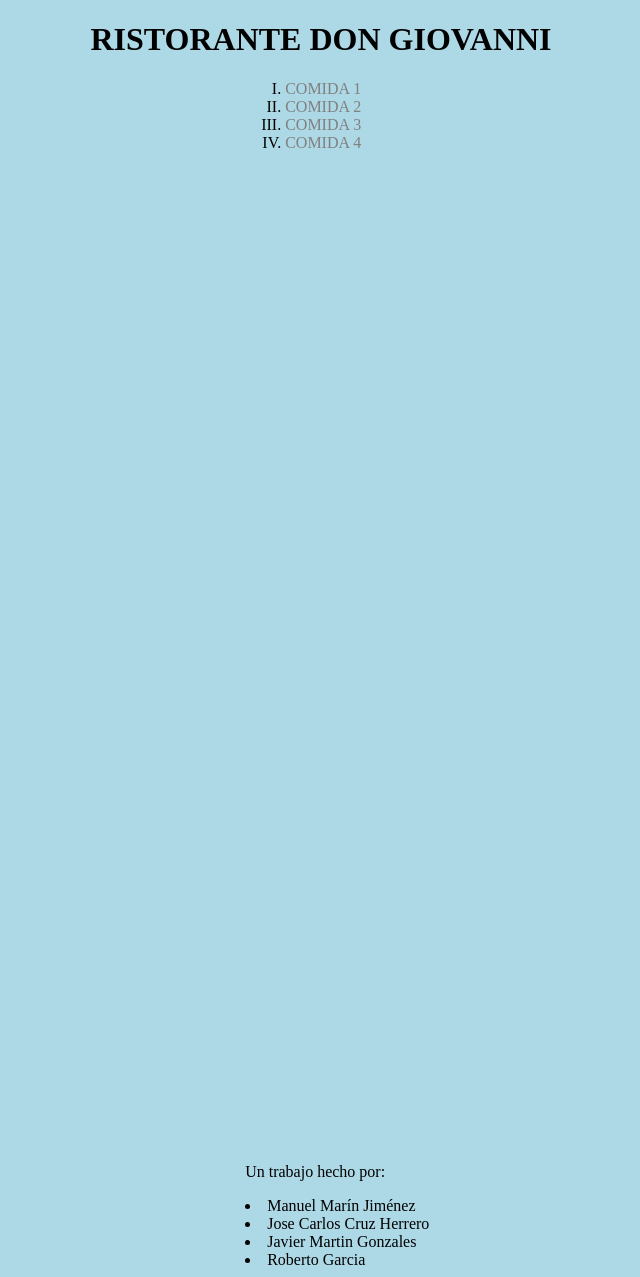
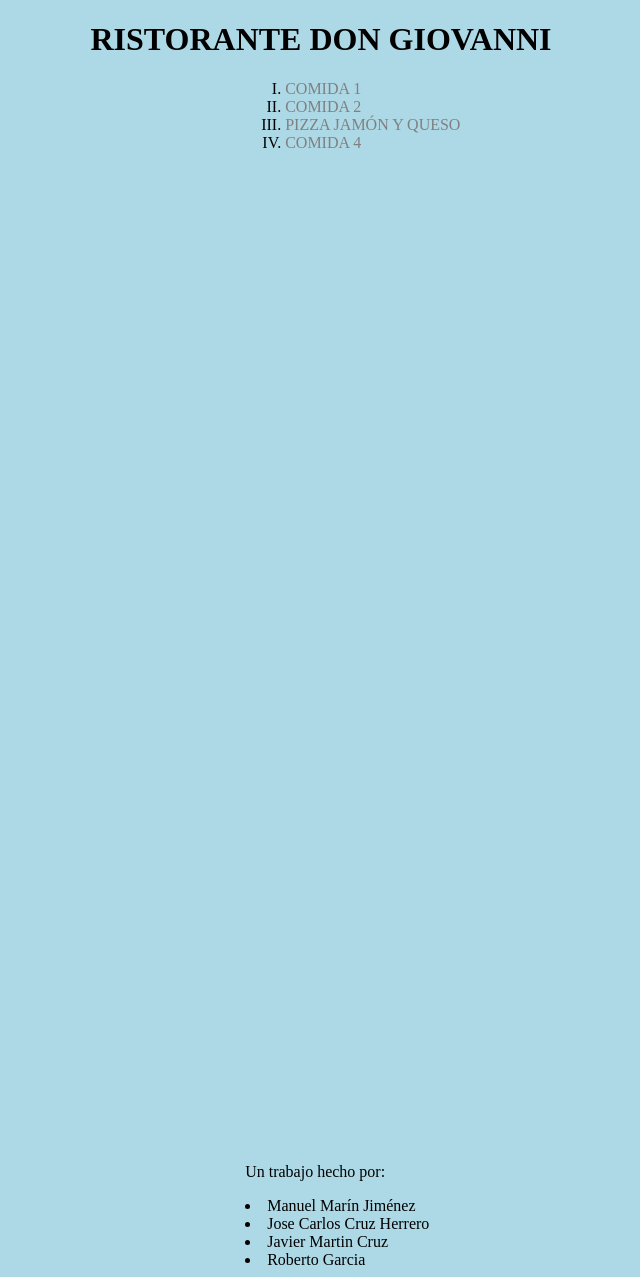
Before and after one commit to MANUELMARINDAW/Ejercicio-03.-Trabajo-en-equipo-con-repositorio, a plain HTML site: page index.html in a window 1280 px wide. Shown: the whole page, without its empty margins (319-959 px from the left). Drawn offline with Linux system fonts and the light colour scheme.

Commit message:
Update index.html
- Añadido el enlace al archivo "PizzaJamonQueso.html"
- Corregido el fallo a la hora de introducir mi nombre en el apartado de miembros ( Manu por tuh' muertoh' deja de ponerme Gonzáles de segundo apellido, mi segundo apellido es Cruz >:c )

```diff
--- a/index.html
+++ b/index.html
@@ -38,7 +38,7 @@
     <ol type="I">
     <li><a href="">COMIDA 1</a></li>
     <li><a href="">COMIDA 2</a></li>
-    <li><a href="">COMIDA 3</a></li>
+    <li><a href="./PizzaJamonQueso.html">PIZZA JAMÓN Y QUESO</a></li>
     <li><a href="">COMIDA 4</a></li>
     </ol>
 </body>
@@ -47,7 +47,7 @@
     <p>Un trabajo hecho por:</p>
         <li>Manuel Marín Jiménez</li>
         <li>Jose Carlos Cruz Herrero</li>
-        <li>Javier Martin Gonzales</li>
+        <li>Javier Martin Cruz</li>
         <li>Roberto Garcia</li>
 
 </footer>
```
